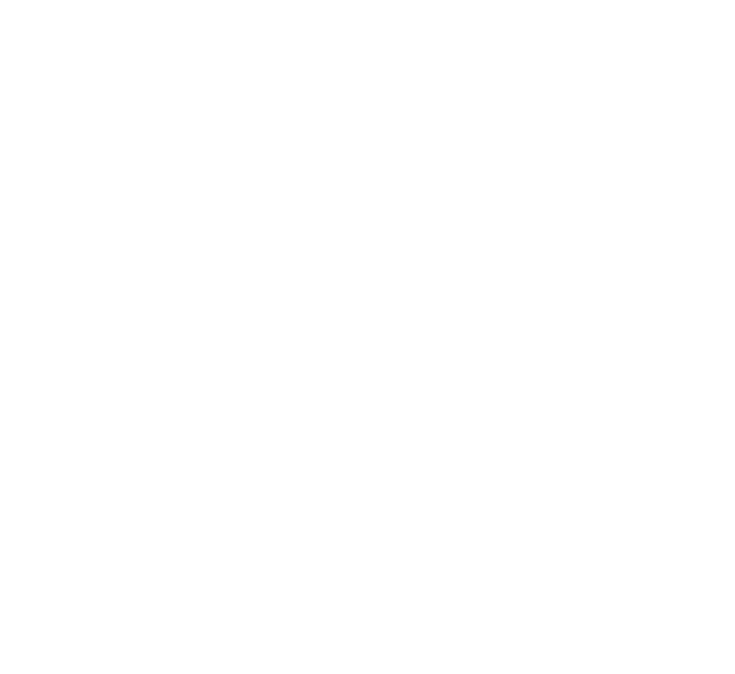
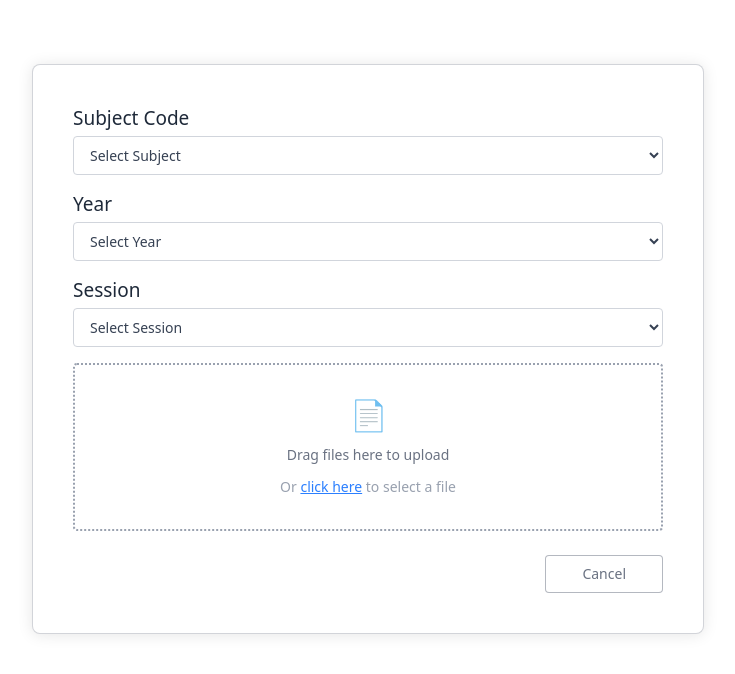
Before and after one commit to Ananya-Bhardwaj/TESS-Frontend, a React (Vite) app: page /upload in a window 1280 px wide. Shown: the top 674 px of the page, without its empty margins (272-1007 px from the left). Built offline with nearby package versions, Linux system fonts and the light colour scheme.

Commit message:
upload paper functionality and form added

```diff
--- a/src/assets/assets.js
+++ b/src/assets/assets.js
@@ -1,6 +1,6 @@
 export const examPapers = [
   {
-    id: 1,
+    _id: 1,
     subjectCode: "BCS-201",
     session: "Mid-Term",
     year: "2023",
@@ -8,7 +8,7 @@
     uploadedBy: "Doraemon",
   },
   {
-    id: 2,
+    _id: 2,
     subjectCode: "BCS-101",
     session: "Re-Mid-Term",
     year: "2022",
@@ -16,7 +16,7 @@
     uploadedBy: "Nobita",
   },
   {
-    id: 3,
+    _id: 3,
     subjectCode: "BCS-301",
     session: "End-Term",
     year: "2023",
@@ -24,7 +24,7 @@
     uploadedBy: "Shizuka",
   },
   {
-    id: 4,
+    _id: 4,
     subjectCode: "BCS-401",
     session: "Mid-Term",
     year: "2021",
@@ -32,7 +32,7 @@
     uploadedBy: "Gian",
   },
   {
-    id: 5,
+    _id: 5,
     subjectCode: "BCS-202",
     session: "Re-Mid-Term",
     year: "2022",
@@ -40,7 +40,7 @@
     uploadedBy: "Suneo",
   },
   {
-    id: 6,
+    _id: 6,
     subjectCode: "BCS-302",
     session: "End-Term",
     year: "2023",
@@ -48,7 +48,7 @@
     uploadedBy: "Dekisugi",
   },
   {
-    id: 7,
+    _id: 7,
     subjectCode: "BCS-402",
     session: "Mid-Term",
     year: "2021",
@@ -56,7 +56,7 @@
     uploadedBy: "Dorami",
   },
   {
-    id: 8,
+    _id: 8,
     subjectCode: "BCS-303",
     session: "Re-Mid-Term",
     year: "2020",
@@ -64,7 +64,7 @@
     uploadedBy: "Jaiko",
   },
   {
-    id: 9,
+    _id: 9,
     subjectCode: "BCS-203",
     session: "End-Term",
     year: "2023",
@@ -80,7 +80,7 @@
     uploadedBy: "Hidetoshi",
   },
   {
-    id: 11,
+    _id: 11,
     subjectCode: "BCS-403",
     session: "Re-Mid-Term",
     year: "2021",
@@ -88,7 +88,7 @@
     uploadedBy: "Tamako",
   },
   {
-    id: 12,
+    _id: 12,
     subjectCode: "BAS-106",
     session: "End-Term",
     year: "2023",
@@ -96,7 +96,7 @@
     uploadedBy: "Perman",
   },
   {
-    id: 13,
+    _id: 13,
     subjectCode: "BCS-201",
     session: "Mid-Term",
     year: "2020",
@@ -104,7 +104,7 @@
     uploadedBy: "Kiteretsu",
   },
   {
-    id: 14,
+    _id: 14,
     subjectCode: "BCS-301",
     session: "Re-Mid-Term",
     year: "2022",
@@ -112,7 +112,7 @@
     uploadedBy: "Chibi",
   },
   {
-    id: 15,
+    _id: 15,
     subjectCode: "BCS-401",
     session: "End-Term",
     year: "2023",
--- a/src/pages/UploadPaper.jsx
+++ b/src/pages/UploadPaper.jsx
@@ -1,11 +1,220 @@
-import React from 'react'
+import React, { useState } from "react";
+import { filterOptions } from "../assets/assets";
+import { toast } from "react-toastify";
 
 const UploadPaper = () => {
+  const [selectedFile, setSelectedFile] = useState(null);
+  const [isEncrypted, setIsEncrypted] = useState(false);
+
+  const [formData, setFormData] = useState({
+    subjectCode: "",
+    year: "",
+    session: "",
+    file: null,
+  });
+
+  const handleChange = (e) => {
+    const { name, value } = e.target;
+    setFormData((prev) => ({ ...prev, [name]: value }));
+  };
+
+  const handleFileChange = (e) => {
+    const file = e.target.files[0];
+    setSelectedFile(file);
+    setFormData((prev) => ({ ...prev, file }));
+    setIsEncrypted(false);
+  };
+
+  const handleCancel = () => {
+    setFormData({
+      subjectCode: "",
+      year: "",
+      session: "",
+      file: null,
+    });
+  };
+
+  const encryptPaper = () =>{
+    console.log("paper encryption logic here");
+  }
+
+  const encryptHandler = () => {
+    // Your encryption logic here
+    if (!validateForm()) return;
+    // Proceed with encryption
+    try {
+      encryptPaper();
+      console.log("encrypting paper...");
+      // Simulate upload
+      toast.success("File encrypted successfully!");
+      setIsEncrypted(true); // toggle to show next button
+    } catch (error) {
+      console.error("Encryption failed", error);
+      toast.error("Encryption failed. Please try again.");
+    }
+  };
+
+  const signPaper = () => {
+    // Your signing logic here
+    console.log("Signing paper...");
+  };
+
+  const submitHandler = () => {
+    if (!validateForm()) return;
+    // Proceed with signing and uploading
+    try {
+      signPaper();
+      console.log("Uploading paper...");
+      // Simulate upload
+      toast.success("File uploaded successfully!");
+    } catch (error) {
+      console.error("Upload failed", error);
+      toast.error("File upload failed. Please try again.");
+    }
+  };
+
+  const validateForm = () => {
+    if (
+      !formData.subjectCode ||
+      !formData.year ||
+      !formData.session ||
+      !formData.file
+    ) {
+      alert("Please fill out all fields and upload a paper before proceeding.");
+      return false;
+    }
+    return true;
+  };
+
   return (
-    <div>
+    <div className="w-full py-16 flex justify-center">
+      <div className="max-w-2xl p-10 w-full min-h-4 justify-center items-center bg-white rounded-lg border border-gray-500/30 shadow-[0px_1px_15px_0px] shadow-black/10 text-sm space-y-4">
+        {/* Subject Dropdown */}
+        <div>
+          <label
+            htmlFor="subjectCode"
+            className="block text-gray-800 text-[19px] font-medium mb-1"
+          >
+            Subject Code
+          </label>
+          <select
+            id="subjectCode"
+            name="subjectCode"
+            value={formData.subjectCode}
+            onChange={handleChange}
+            className="w-full border border-gray-300 cursor-pointer rounded px-3 py-2 text-gray-700 focus:outline-none focus:ring-2 focus:ring-indigo-500"
+          >
+            <option value="">Select Subject</option>
+            {filterOptions.subjects.map((subject) => (
+              <option key={subject} value={subject}>
+                {subject}
+              </option>
+            ))}
+          </select>
+        </div>
 
+        {/* Year Dropdown */}
+        <div>
+          <label
+            htmlFor="year"
+            className="block text-gray-800 text-[19px] font-medium mb-1"
+          >
+            Year
+          </label>
+          <select
+            id="year"
+            name="year"
+            value={formData.year}
+            onChange={handleChange}
+            className="w-full border border-gray-300 cursor-pointer rounded px-3 py-2 text-gray-700 focus:outline-none focus:ring-2 focus:ring-indigo-500"
+          >
+            <option value="">Select Year</option>
+            {filterOptions.years.map((year) => (
+              <option key={year} value={year}>
+                {year}
+              </option>
+            ))}
+          </select>
+        </div>
+
+        {/* Session Dropdown */}
+        <div>
+          <label
+            htmlFor="session"
+            className="block text-gray-800 text-[19px] font-medium mb-1"
+          >
+            Session
+          </label>
+          <select
+            id="session"
+            name="session"
+            value={formData.session}
+            onChange={handleChange}
+            className="w-full border border-gray-300 cursor-pointer rounded px-3 py-2 text-gray-700 focus:outline-none focus:ring-2 focus:ring-indigo-500"
+          >
+            <option value="">Select Session</option>
+            {filterOptions.sessions.map((session) => (
+              <option key={session} value={session}>
+                {session}
+              </option>
+            ))}
+          </select>
+        </div>
+
+        {/* File Upload */}
+        <label
+          htmlFor="fileInput"
+          className="border-2 border-dotted border-gray-400 p-8 mt-2 flex flex-col items-center gap-3 cursor-pointer hover:border-blue-500 transition rounded"
+        >
+          <span className="text-3xl">📄</span>
+          <p className="text-gray-500">Drag files here to upload</p>
+          <p className="text-gray-400">
+            Or <span className="text-blue-500 underline">click here</span> to
+            select a file
+          </p>
+          <input
+            id="fileInput"
+            type="file"
+            onChange={handleFileChange}
+            className="hidden"
+          />
+          {selectedFile && (
+            <p className="text-sm text-green-600 mt-2">{selectedFile.name}</p>
+          )}
+        </label>
+
+        {/* Buttons */}
+        <div className="mt-6 flex justify-end gap-4">
+          <button
+            type="button"
+            onClick={handleCancel}
+            className="px-9 py-2 border border-gray-500/50 bg-white hover:bg-blue-100/30 active:scale-95 transition-all text-gray-500 rounded"
+          >
+            Cancel
+          </button>
+          {selectedFile && !isEncrypted && (
+            <button
+              type="button"
+              onClick={encryptHandler}
+              className="px-6 py-2 bg-yellow-500 hover:bg-yellow-600 active:scale-95 transition-all text-white rounded"
+            >
+              Encrypt Paper
+            </button>
+          )}
+
+          {isEncrypted && (
+            <button
+              type="button"
+              onClick={submitHandler}
+              className="px-6 py-2 bg-indigo-500 hover:bg-indigo-600 active:scale-95 transition-all text-white rounded"
+            >
+              Sign and Upload
+            </button>
+          )}
+        </div>
+      </div>
     </div>
-  )
-}
+  );
+};
 
-export default UploadPaper
+export default UploadPaper;
```
Also changed, not shown: src/components/UploadFile.jsx (deleted), src/components/UploadForm.jsx (deleted).
